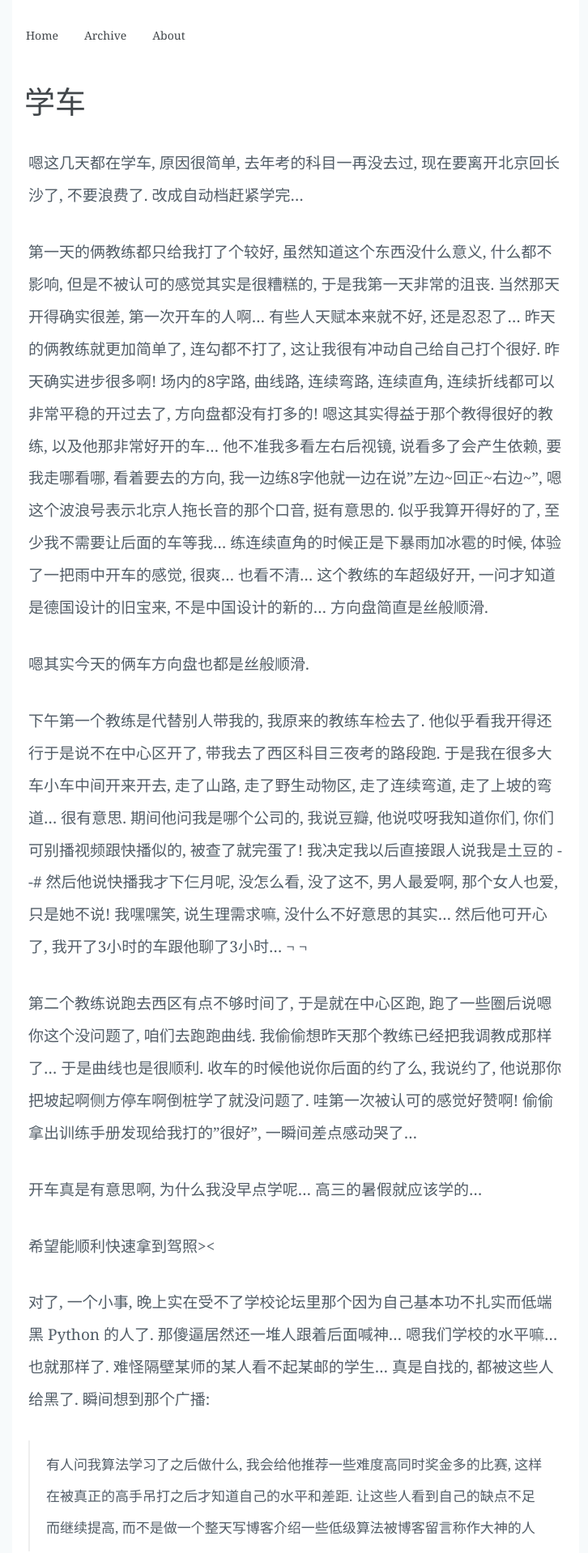
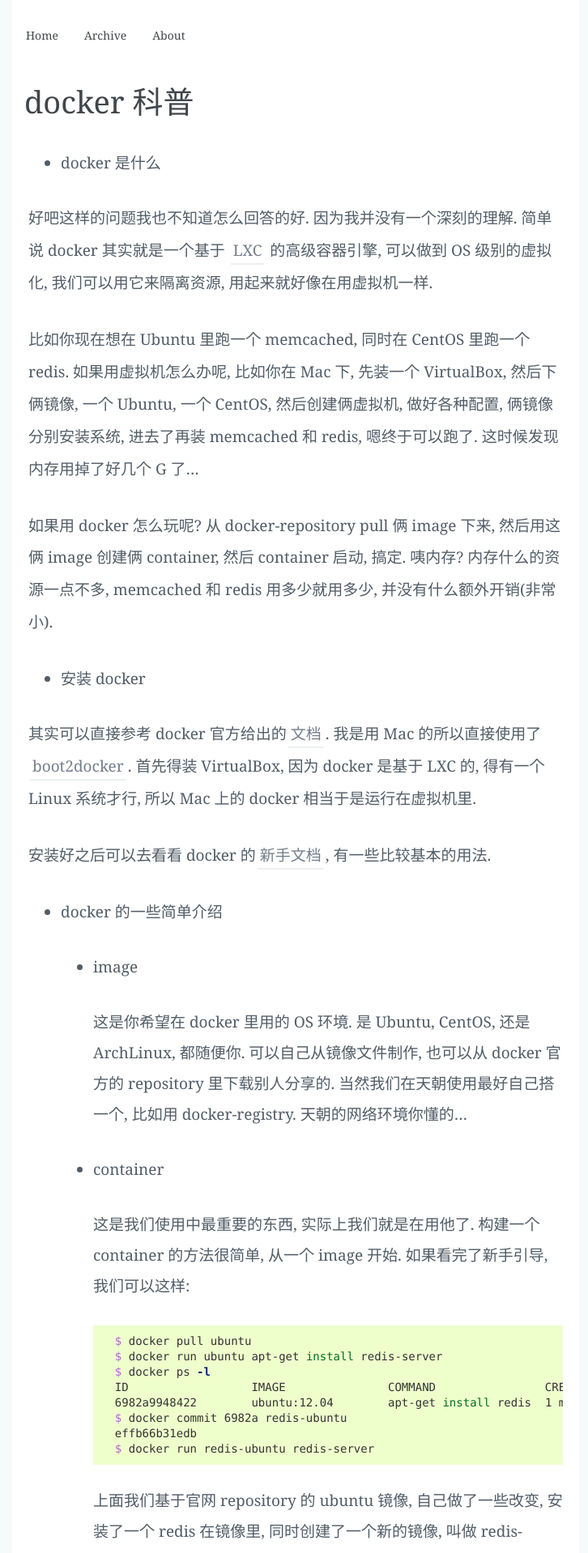
Before and after one commit to tonicmuroq/tonicmuroq.github.io, a Jekyll site: the page built from index.html, in a window 1280 px wide. Shown: the top 1918 px of the page at 81% size, without its empty margins (275-1001 px from the left). Built offline with Jekyll 4.4.1, drawn with Linux system fonts in a browser that asks for light colours; Markdown is read by kramdown in place of the engine named in the settings; some of the changed text lies outside the part shown.

Commit message:
add new post

````diff
--- /dev/null
+++ b/_posts/tech/2014/2014-06-13-docker.md
@@ -0,0 +1,86 @@
+---
+layout: post
+category: blog
+title: docker 科普
+tags: tech docker
+---
+
+* docker 是什么
+
+好吧这样的问题我也不知道怎么回答的好. 因为我并没有一个深刻的理解. 简单说 docker 其实就是一个基于 [LXC](http://zh.wikipedia.org/zh-cn/LXC) 的高级容器引擎, 可以做到 OS 级别的虚拟化, 我们可以用它来隔离资源, 用起来就好像在用虚拟机一样.
+
+比如你现在想在 Ubuntu 里跑一个 memcached, 同时在 CentOS 里跑一个 redis. 如果用虚拟机怎么办呢, 比如你在 Mac 下, 先装一个 VirtualBox, 然后下俩镜像, 一个 Ubuntu, 一个 CentOS, 然后创建俩虚拟机, 做好各种配置, 俩镜像分别安装系统, 进去了再装 memcached 和 redis, 嗯终于可以跑了. 这时候发现内存用掉了好几个 G 了...
+
+如果用 docker 怎么玩呢? 从 docker-repository pull 俩 image 下来, 然后用这俩 image 创建俩 container, 然后 container 启动, 搞定. 咦内存? 内存什么的资源一点不多, memcached 和 redis 用多少就用多少, 并没有什么额外开销(非常小).
+
+* 安装 docker
+
+其实可以直接参考 docker 官方给出的[文档](https://docs.docker.com/installation/#installation). 我是用 Mac 的所以直接使用了 [boot2docker](https://github.com/boot2docker/boot2docker). 首先得装 VirtualBox, 因为 docker 是基于 LXC 的, 得有一个 Linux 系统才行, 所以 Mac 上的 docker 相当于是运行在虚拟机里.
+
+安装好之后可以去看看 docker 的[新手文档](http://www.docker.com/tryit/), 有一些比较基本的用法.
+
+* docker 的一些简单介绍
+
+    - image
+
+        这是你希望在 docker 里用的 OS 环境. 是 Ubuntu, CentOS, 还是 ArchLinux, 都随便你. 可以自己从镜像文件制作, 也可以从 docker 官方的 repository 里下载别人分享的. 当然我们在天朝使用最好自己搭一个, 比如用 docker-registry. 天朝的网络环境你懂的...
+
+    - container
+
+        这是我们使用中最重要的东西, 实际上我们就是在用他了. 构建一个 container 的方法很简单, 从一个 image 开始. 如果看完了新手引导, 我们可以这样:
+
+        ```bash
+        $ docker pull ubuntu
+        $ docker run ubuntu apt-get install redis-server
+        $ docker ps -l
+        ID                  IMAGE               COMMAND                CREATED             STATUS              PORTS
+        6982a9948422        ubuntu:12.04        apt-get install redis  1 minute ago        Exit 0
+        $ docker commit 6982a redis-ubuntu
+        effb66b31edb
+        $ docker run redis-ubuntu redis-server
+        ```
+
+        上面我们基于官网 repository 的 ubuntu 镜像, 自己做了一些改变, 安装了一个 redis 在镜像里, 同时创建了一个新的镜像, 叫做 redis-ubuntu, 这个镜像有 ubuntu 的所有内容, 同时还有 redis. 之后我们运行这个镜像里的 redis, 这样就新建了一个容器, 可以通过 `docker ps` 看到正在运行的容器.
+
+        不过这样其实有挺多的问题的, 每一步都是交互式的, 根本没办法自动化运维啊!
+
+        patpat, docker 的开发者们当然不会让你这么玩他们... 于是就有了这个东西:
+
+    - docker file
+
+        docker file 类似一个配置文件, 我们可以在里面写每一步需要 docker 做什么, 然后 docker 就会顺序执行下来了. 比如这么一个 docker file:
+
+        ```
+        FROM ubuntu
+
+        RUN apt-get update
+        RUN apt-get install redis-server
+
+        CMD redis-server
+        EXPOSE 6379
+        ```
+
+        上面这个的意思大概就是说, 我们从 ubuntu 镜像开始构建, 首先运行一下 `apt-get update` 升级依赖关系, 然后运行 `apt-get install redis-server` 这样装一个 redis. 然后运行 redis, 最后不要忘记把 redis 的端口暴露给外面环境. 这样外部可以通过他来连接 redis.
+
+        ```bash
+        $ docker ps
+        CONTAINER ID        IMAGE               COMMAND                CREATED             STATUS              PORTS                     NAMES
+        d4dfb59035dd        rds:latest          /bin/sh -c redis-ser   13 days ago         Up 2 hours          0.0.0.0:49156->6379/tcp   elegant_carson
+        $ redis-cli -p 49156
+        127.0.0.1:49156> set 'a' 1
+        OK
+        127.0.0.1:49156> get 'a'
+        1
+        127.0.0.1:49156> get 'a'
+        ```
+
+        我们用 `docker ps` 看到映射出来的端口, 就可以用了. 看, 一切正常吧.
+
+    - 剩下就是一些基本的命令了
+
+        比如给一个容器打个 tag 啦, 省得一串不知道是 sha1 还是 md5 的字符串看瞎狗眼什么的... 还有查看一个容器的各种信息啦, 把镜像push出去分享给别人啦之类的. 另外 docker 他支持一些类似 git 的操作, 比如容器更新的时候只会更新有diff的部分, 并不会全部更新, 这样的操作非常的迅速和轻量级, 让 docker 用起来很舒心.
+
+        docker 需要操作系统支持 aufs, 实际上的内容都是在 aufs 里的. 我用的 boot2docker, ssh 登录进去可以在 /var/lib/docker/aufs 下看到所有容器的哈希值, 进去就可以看到, 这里面其实就是一个完整的操作系统的根目录. 实际运行数据也都在这里面了, 所以外界也可以直接改这里.
+
+
+好吧 iOS 的推送出了点问题, 我得看看去了... 下次再科普多一点...
--- a/style/style.css
+++ b/style/style.css
@@ -450,3 +450,12 @@ img {
   border-radius: 128px;
   border: 10px solid #f7fafb;
 }
+
+pre, code {
+  word-break: initial !important;
+  word-wrap: initial !important;
+}
+
+pre {
+  overflow-x: scroll;
+}
````
